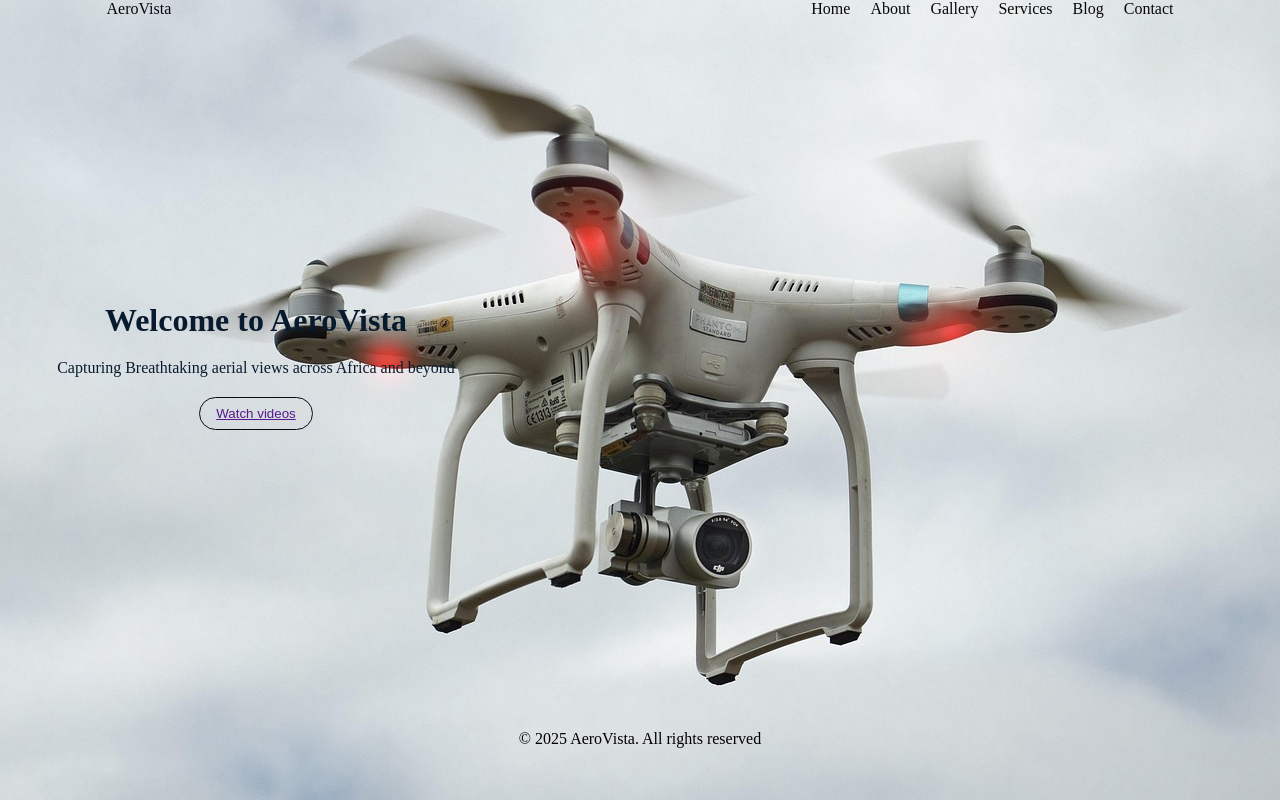
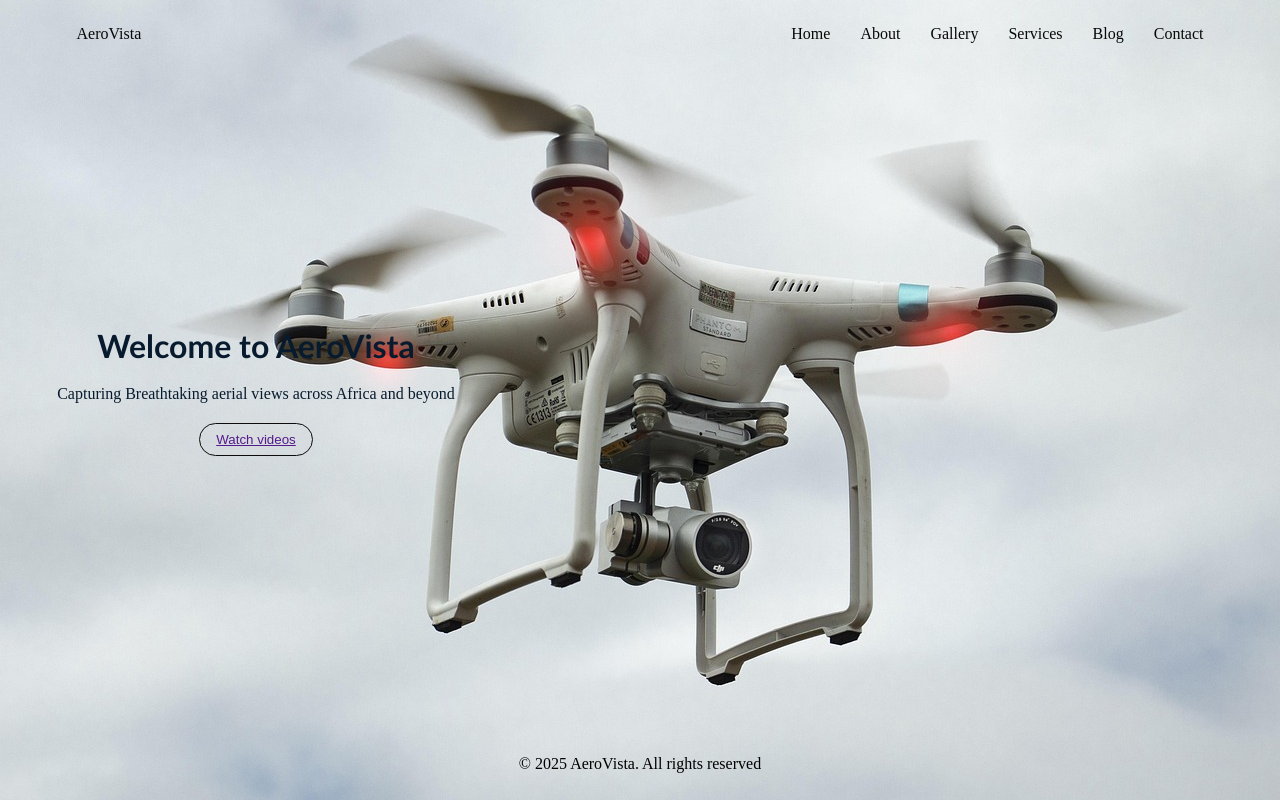
Before and after one commit to 34RL-01/AeroVista, a plain HTML site: page index.html in a window 1280 px wide. Drawn offline with Linux system fonts and the light colour scheme.

Commit message:
worked on css

```diff
--- a/index.html
+++ b/index.html
@@ -4,7 +4,7 @@
 <head>
     <meta charset="UTF-8">
     <meta name="viewport" content="width=device-width, initial-scale=1.0">
-    <title>Document</title>
+    <title>AeroVista</title>
     <link rel="stylesheet" href="./styles.css">
 </head>
 
--- a/styles.css
+++ b/styles.css
@@ -12,6 +12,7 @@ nav {
     display: flex;
     gap: 40rem;
     justify-content: center;
+    margin-top: 25px;
 }
 
 .navlinks {
@@ -30,6 +31,7 @@ nav {
 header a {
     text-decoration: none;
     color: rgb(8, 8, 8);
+    padding: 5px;
 }
 
 header a:hover {
@@ -59,6 +61,9 @@ header a:hover {
 }
 
 
+.header-text h1{
+    font-family: 'Trebuchet MS', 'Lucida Sans Unicode', 'Lucida Grande', 'Lucida Sans', Arial, sans-serif;
+}
 
 .header-box {
     display: flex;
```
